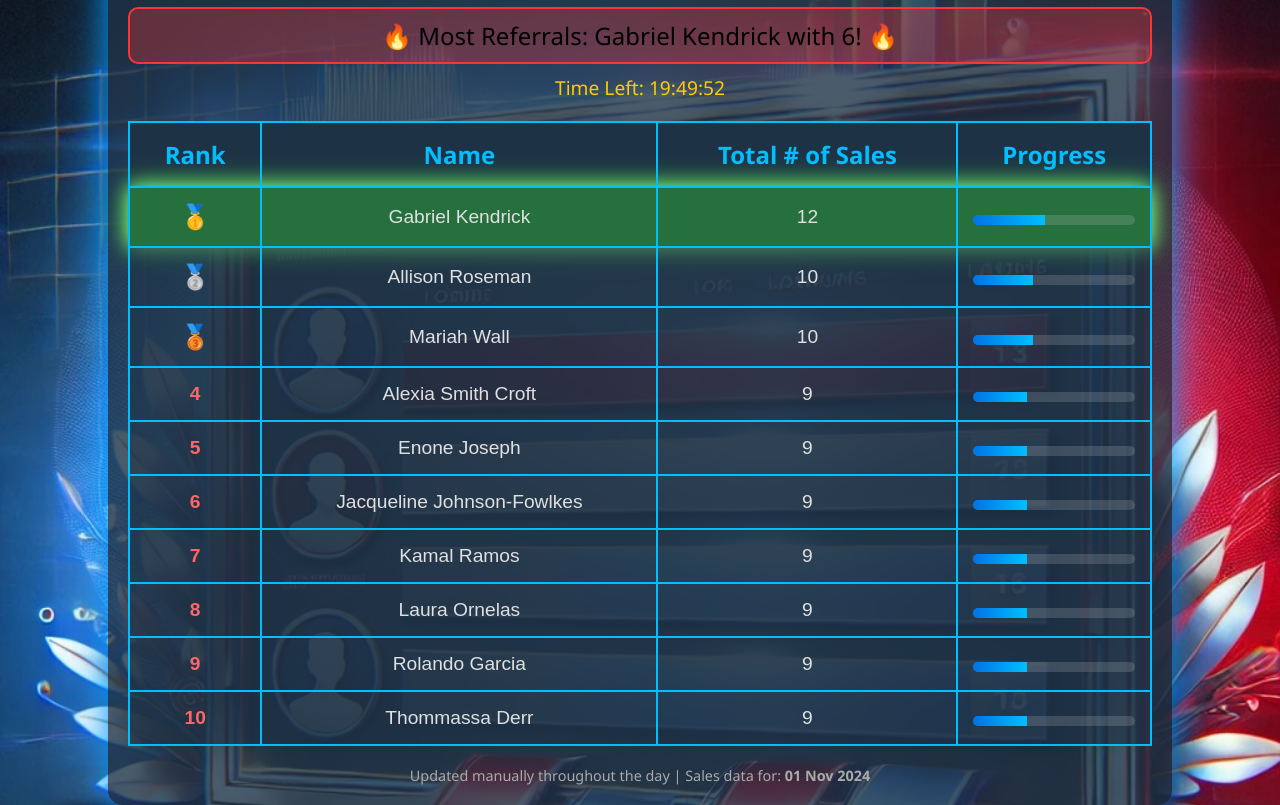
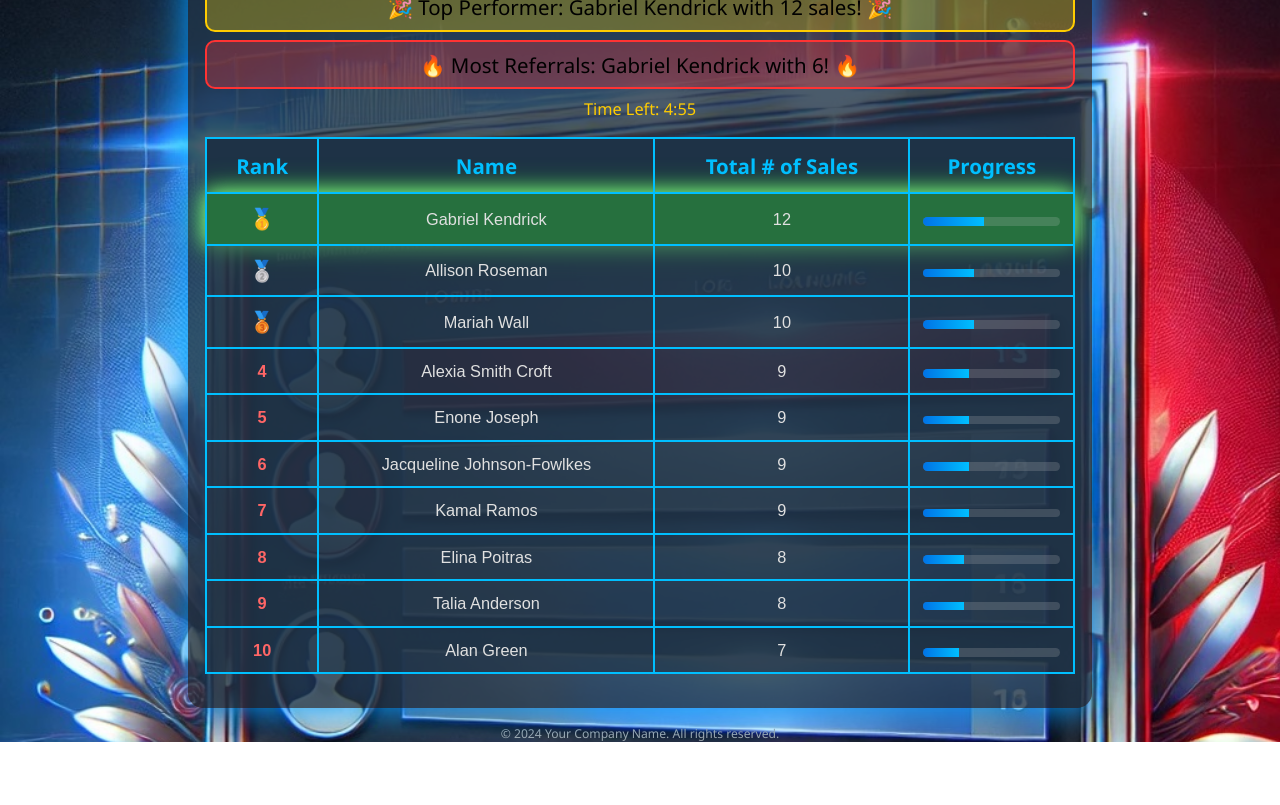
Before and after one commit to codlhun/Leaderboard, a plain HTML site: page index.html in a window 1280 px wide. Shown: the part 92-897 px from the top of the page. After the commit the page ends 834 px from the top, so only its background shows below. Drawn offline with Linux system fonts and the light colour scheme.

Commit message:
Update index.html

```diff
--- a/index.html
+++ b/index.html
@@ -8,7 +8,6 @@
         body {
             font-family: 'Segoe UI', Tahoma, Geneva, Verdana, sans-serif;
             background: url('leaderboard.jpg') no-repeat center center fixed;
-
             background-size: cover;
             color: #e0e0e0;
             margin: 0;
@@ -21,11 +20,11 @@
         }
 
         .container {
-            width: 80%;
-            max-width: 1200px;
+            width: 68%; /* 80% - 15% of 80% = 68% */
+            max-width: 1020px; /* 1200px - 15% of 1200px = 1020px */
             background: rgba(30, 50, 70, 0.8);
             border-radius: 15px;
-            padding: 20px;
+            padding: 17px; /* 20px - 15% = 17px */
             text-align: center;
             position: relative;
             box-shadow: 0 0 30px rgba(0, 153, 255, 0.8), 0 0 60px rgba(0, 153, 255, 0.5);
@@ -35,16 +34,16 @@
             font-family: 'Roboto', sans-serif;
             color: #00bfff;
             text-transform: uppercase;
-            margin-bottom: 20px;
-            font-size: 3rem;
-            letter-spacing: 3px;
+            margin-bottom: 17px; /* 20px - 15% = 17px */
+            font-size: 2.55rem; /* 3rem - 15% = 2.55rem */
+            letter-spacing: 2.55px; /* 3px - 15% = 2.55px */
         }
 
         #top-performer, #most-referrals {
-            font-size: 1.5rem;
+            font-size: 1.28rem; /* 1.5rem - 15% = 1.28rem */
             color: black;
-            margin: 10px 0;
-            padding: 10px;
+            margin: 8.5px 0; /* 10px - 15% = 8.5px */
+            padding: 8.5px; /* 10px - 15% = 8.5px */
             border-radius: 10px;
         }
 
@@ -59,35 +58,35 @@
         }
 
         #countdown {
-            font-size: 1.2rem;
+            font-size: 1.02rem; /* 1.2rem - 15% = 1.02rem */
             color: #ffcc00;
-            margin: 10px 0;
+            margin: 8.5px 0; /* 10px - 15% = 8.5px */
         }
 
         table {
             width: 100%;
             border-collapse: collapse;
-            margin: 20px 0;
+            margin: 17px 0; /* 20px - 15% = 17px */
         }
 
         table, th, td {
             border: 2px solid #00bfff;
-            padding: 15px;
+            padding: 12.75px; /* 15px - 15% = 12.75px */
         }
 
         th {
             background-color: #1e3246;
             color: #00bfff;
-            font-size: 1.5rem;
+            font-size: 1.28rem; /* 1.5rem - 15% = 1.28rem */
         }
 
         td {
             font-family: 'Arial', sans-serif;
             background-color: rgba(30, 50, 70, 0.6);
             color: #e0e0e0;
-            font-size: 1.2rem;
+            font-size: 1.02rem; /* 1.2rem - 15% = 1.02rem */
             position: relative;
-            opacity: 0;
+            opacity: 50;
         }
 
         td:first-child {
@@ -96,15 +95,15 @@
         }
 
         .medal {
-            font-size: 1.5rem;
+            font-size: 1.28rem; /* 1.5rem - 15% = 1.28rem */
         }
 
         .progress {
             background-color: rgba(200, 200, 200, 0.2);
             border-radius: 5px;
             overflow: hidden;
-            height: 10px;
-            margin-top: 5px;
+            height: 8.5px; /* 10px - 15% = 8.5px */
+            margin-top: 4.25px; /* 5px - 15% = 4.25px */
         }
 
         .progress-bar {
@@ -140,9 +139,9 @@
         }
 
         footer {
-            margin-top: 20px;
+            margin-top: 17px; /* 20px - 15% = 17px */
             color: #aaa;
-            font-size: 0.9rem;
+            font-size: 0.76rem; /* 0.9rem - 15% = 0.76rem */
         }
     </style>
 </head>
@@ -204,66 +203,43 @@
             </tr>
             <tr>
                 <td>8</td>
-                <td>Laura Ornelas</td>
-                <td>9</td>
-                <td><div class="progress" style="--sales: 9;"><div class="progress-bar"></div></div></td>
+                <td>Elina Poitras</td>
+                <td>8</td>
+                <td><div class="progress" style="--sales: 8;"><div class="progress-bar"></div></div></td>
             </tr>
             <tr>
                 <td>9</td>
-                <td>Rolando Garcia</td>
-                <td>9</td>
-                <td><div class="progress" style="--sales: 9;"><div class="progress-bar"></div></div></td>
+                <td>Talia Anderson</td>
+                <td>8</td>
+                <td><div class="progress" style="--sales: 8;"><div class="progress-bar"></div></div></td>
             </tr>
             <tr>
                 <td>10</td>
-                <td>Thommassa Derr</td>
-                <td>9</td>
-                <td><div class="progress" style="--sales: 9;"><div class="progress-bar"></div></div></td>
+                <td>Alan Green</td>
+                <td>7</td>
+                <td><div class="progress" style="--sales: 7;"><div class="progress-bar"></div></div></td>
             </tr>
         </table>
-        <footer>
-            Updated manually throughout the day | Sales data for: <strong>01 Nov 2024</strong>
-        </footer>
     </div>
+    <footer>&copy; 2024 Your Company Name. All rights reserved.</footer>
+    <script>
+        const timerDisplay = document.getElementById('timer');
+        let timeRemaining = 300; // 5 minutes in seconds
 
-    <script>
-        const endTime = new Date();
-        endTime.setHours(21, 0, 0, 0);
-
-        const now = new Date();
-        if (now > endTime) {
-            document.getElementById('timer').innerText = "Time's up!";
-        } else {
-            let timeLeft = Math.floor((endTime - now) / 1000);
-
-            const countdown = document.getElementById('timer');
-            const timer = setInterval(() => {
-                if (timeLeft <= 0) {
-                    clearInterval(timer);
-                    countdown.innerText = "Time's up!";
-                } else {
-                    const hours = Math.floor(timeLeft / 3600);
-                    const minutes = Math.floor((timeLeft % 3600) / 60);
-                    const seconds = timeLeft % 60;
-                    countdown.innerText = `${hours}:${minutes < 10 ? '0' : ''}${minutes}:${seconds < 10 ? '0' : ''}${seconds}`;
-                    timeLeft--;
-                }
-            }, 1000);
+        function updateTimer() {
+            if (timeRemaining <= 0) {
+                clearInterval(timerInterval);
+                timerDisplay.textContent = 'Time Up!';
+                return;
+            }
+            const minutes = Math.floor(timeRemaining / 60);
+            const seconds = timeRemaining % 60;
+            timerDisplay.textContent = `${minutes}:${seconds < 10 ? '0' : ''}${seconds}`;
+            timeRemaining--;
         }
 
-        function revealRows() {
-            const rows = Array.from(document.querySelectorAll('#leaderboard-table tr')).slice(1).reverse();
-            rows.forEach((row, index) => {
-                setTimeout(() => {
-                    row.querySelectorAll('td').forEach(cell => {
-                        cell.style.opacity = '1';
-                        cell.style.animation = 'slideIn 0.5s forwards';
-                    });
-                }, index * 500);
-            });
-        }
-
-        window.onload = revealRows;
+        const timerInterval = setInterval(updateTimer, 1000);
+        updateTimer(); // Initialize timer display
     </script>
 </body>
 </html>
```
